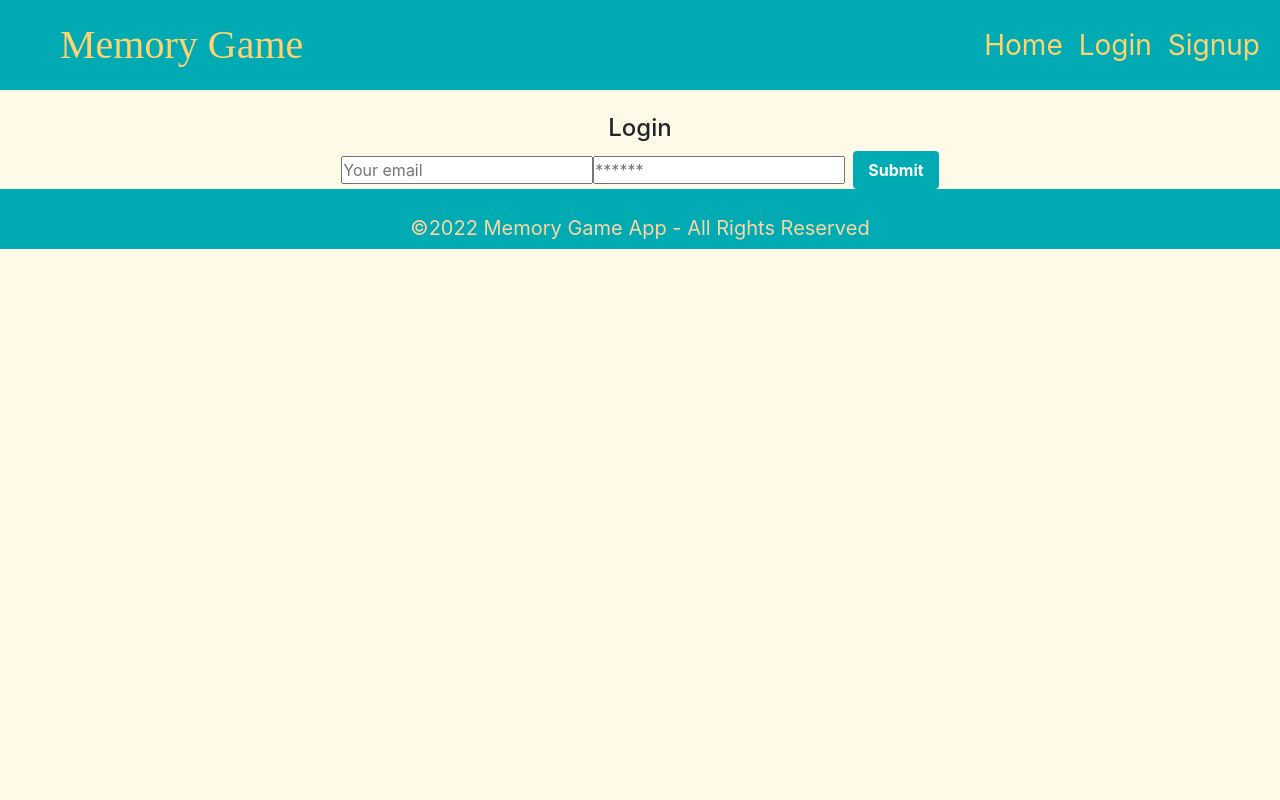
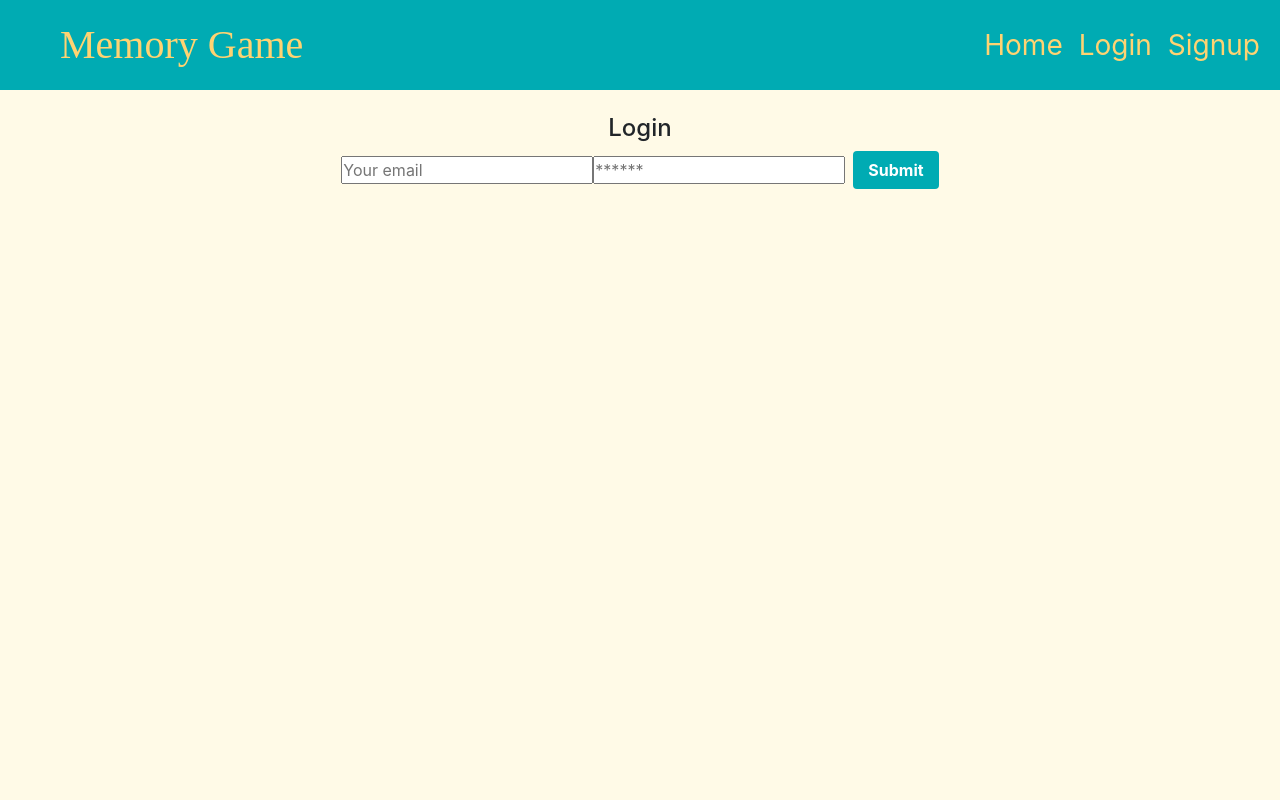
Before and after one commit to BBelk/Memory-Game, a React (Create React App) app in the folder client/: page /login in a window 1280 px wide. Shown: the top 800 px of the page. Built offline with nearby package versions, Linux system fonts and the light colour scheme; a web font is replaced by a local one.

Commit message:
stuff with footer location, will fix fully later

```diff
--- a/client/src/pages/Login.js
+++ b/client/src/pages/Login.js
@@ -72,7 +72,7 @@ const Login = () => {
   };
 
   return (
-    <main>
+    <main className="min-vh-100">
       <h4>Login</h4>
       <div>
         {renderForm()}
--- a/client/src/pages/Signup.js
+++ b/client/src/pages/Signup.js
@@ -77,7 +77,7 @@ const Signup = () => {
   };
 
   return (
-    <main>
+    <main className="min-vh-100">
       <h4>Sign Up</h4>
       <div>
         {renderForm()}
```
